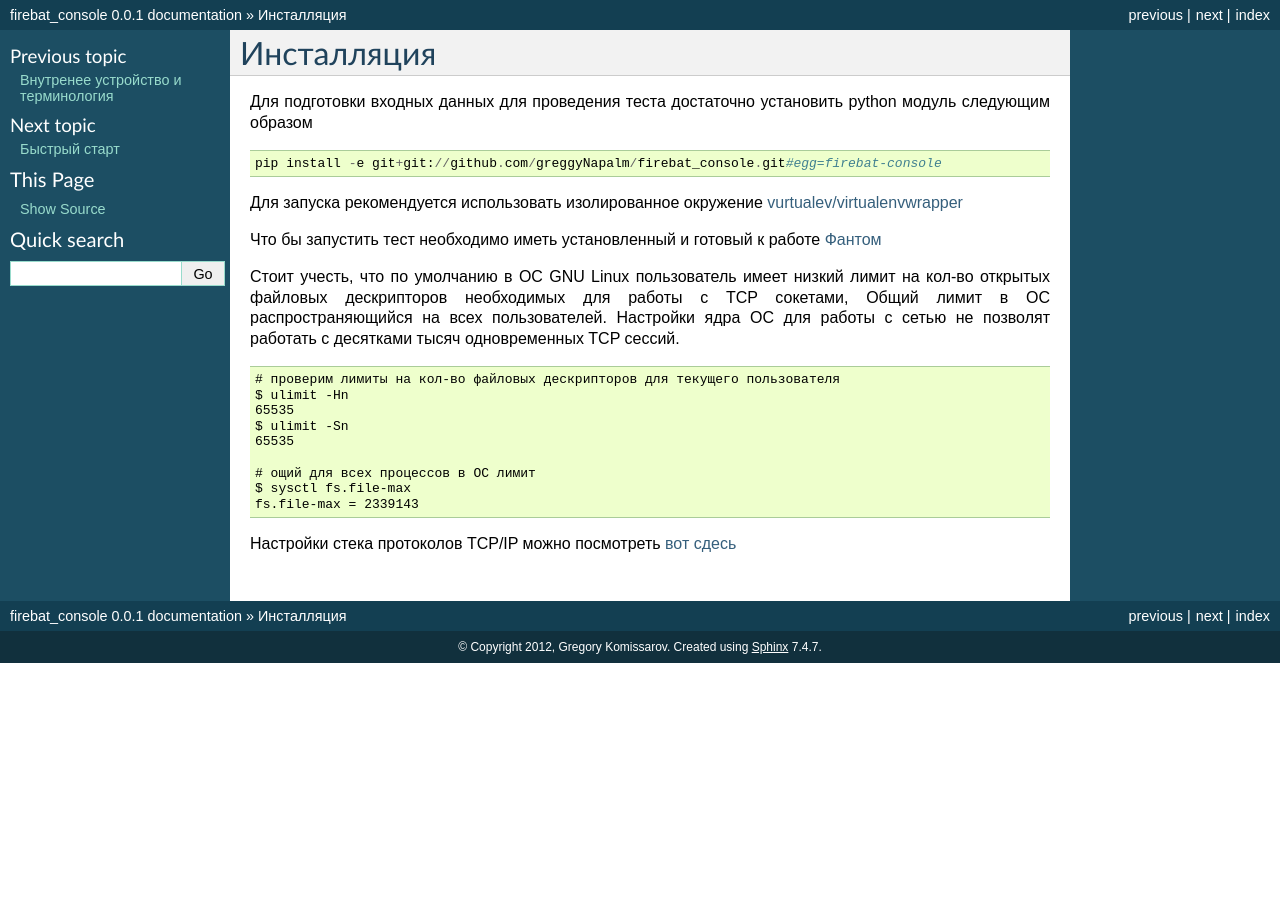
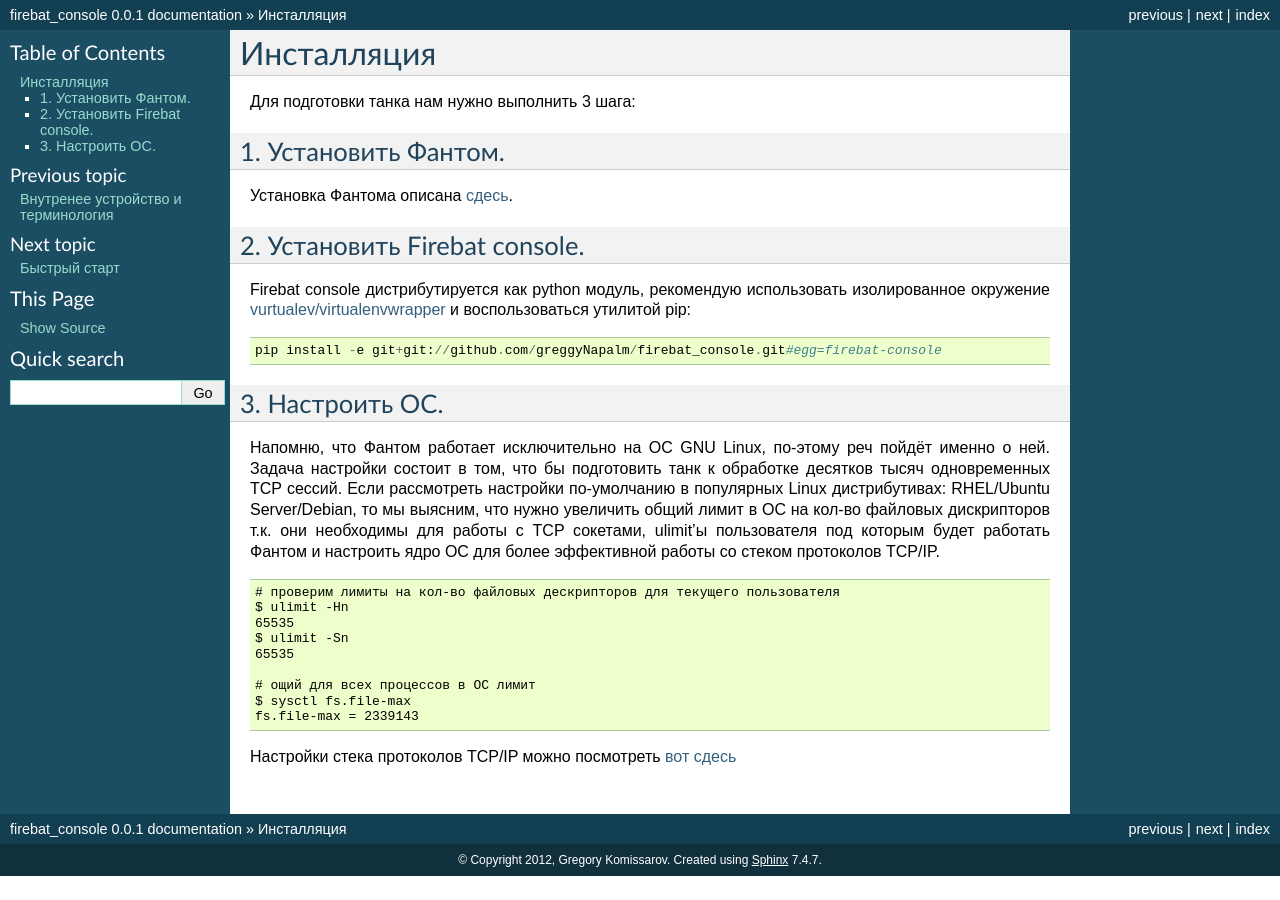
Before and after one commit to greggyNapalm/firebat-console, a Sphinx documentation site: the page built from docs/installation.rst, in a window 1280 px wide. Built offline with Sphinx 7.4.7, drawn with Linux system fonts in a browser that asks for light colours.

Commit message:
ru_sphinx_doc: переформатировал текст

```diff
--- a/docs/installation.rst
+++ b/docs/installation.rst
@@ -2,18 +2,25 @@
 Инсталляция
 ===========
 
-Для подготовки входных данных для проведения теста достаточно установить python модуль следующим образом
+Для подготовки танка нам нужно выполнить 3 шага:
+
+1. Установить Фантом.
+---------------------
+Установка Фантома описана `сдесь <http://phantom-doc-ru.readthedocs.org/en/latest/installation.html>`_.
+
+2. Установить Firebat console.
+------------------------------
+Firebat console дистрибутируется как python модуль, рекомендую использовать изолированное окружение `vurtualev/virtualenvwrapper <http://docs.python-guide.org/en/latest/dev/virtualenvs/>`_ и воспользоваться утилитой pip:
 
 ::
 
     pip install -e git+git://github.com/greggyNapalm/firebat_console.git#egg=firebat-console
 
-
-Для запуска рекомендуется использовать изолированное окружение `vurtualev/virtualenvwrapper <http://docs.python-guide.org/en/latest/dev/virtualenvs/>`_
-
-Что бы запустить тест необходимо иметь установленный и готовый к работе `Фантом <http://phantom-doc-ru.readthedocs.org/>`_
-
-Стоит учесть, что по умолчанию в ОС GNU Linux пользователь имеет низкий лимит на кол-во открытых файловых дескрипторов необходимых для работы с TCP сокетами, Общий лимит в ОС распространяющийся на всех пользователей. Настройки ядра ОС для работы с сетью не позволят работать с десятками тысяч одновременных TCP сессий.
+3. Настроить ОС.
+----------------
+Напомню, что Фантом работает исключительно на ОС GNU Linux, по-этому реч пойдёт именно о ней.
+Задача настройки состоит в том, что бы подготовить танк к обработке десятков тысяч одновременных TCP сессий.
+Если рассмотреть настройки по-умолчанию в популярных Linux дистрибутивах: RHEL/Ubuntu Server/Debian, то мы выясним, что нужно увеличить общий лимит в ОС на кол-во файловых дискрипторов т.к. они необходимы для работы с TCP сокетами, ulimit'ы пользователя под которым будет работать Фантом и настроить ядро ОС для более эффективной работы со стеком протоколов TCP/IP.
 
 .. TODO: расписать более подробно
 
```
